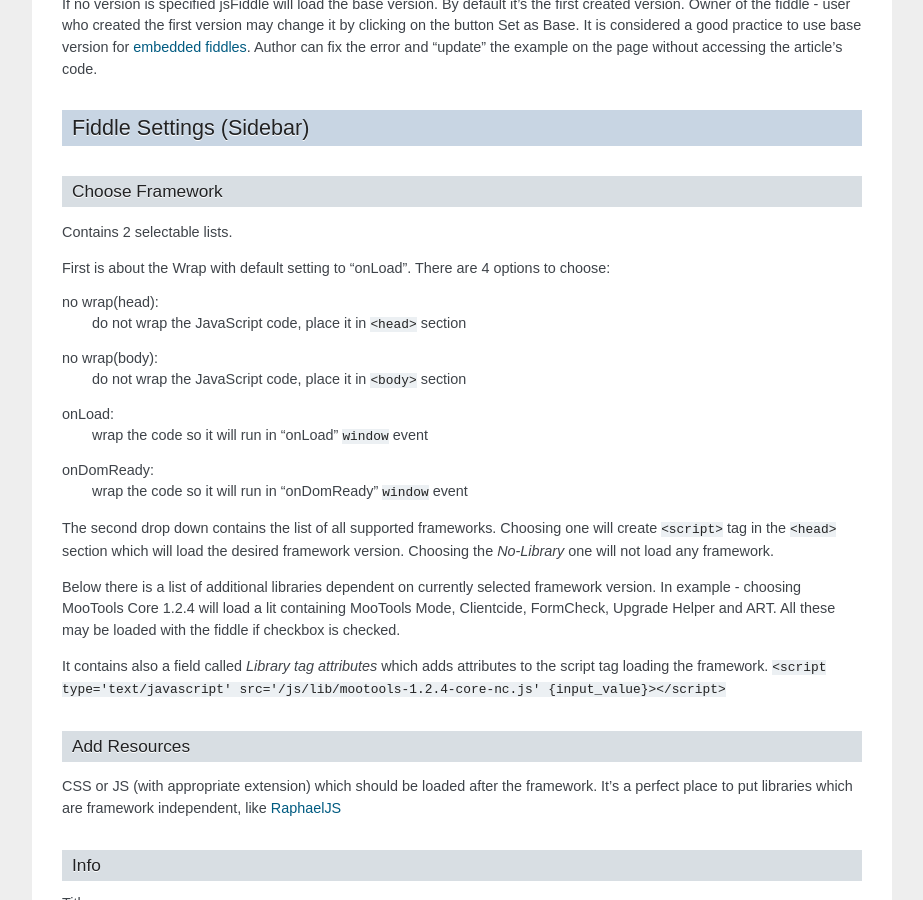
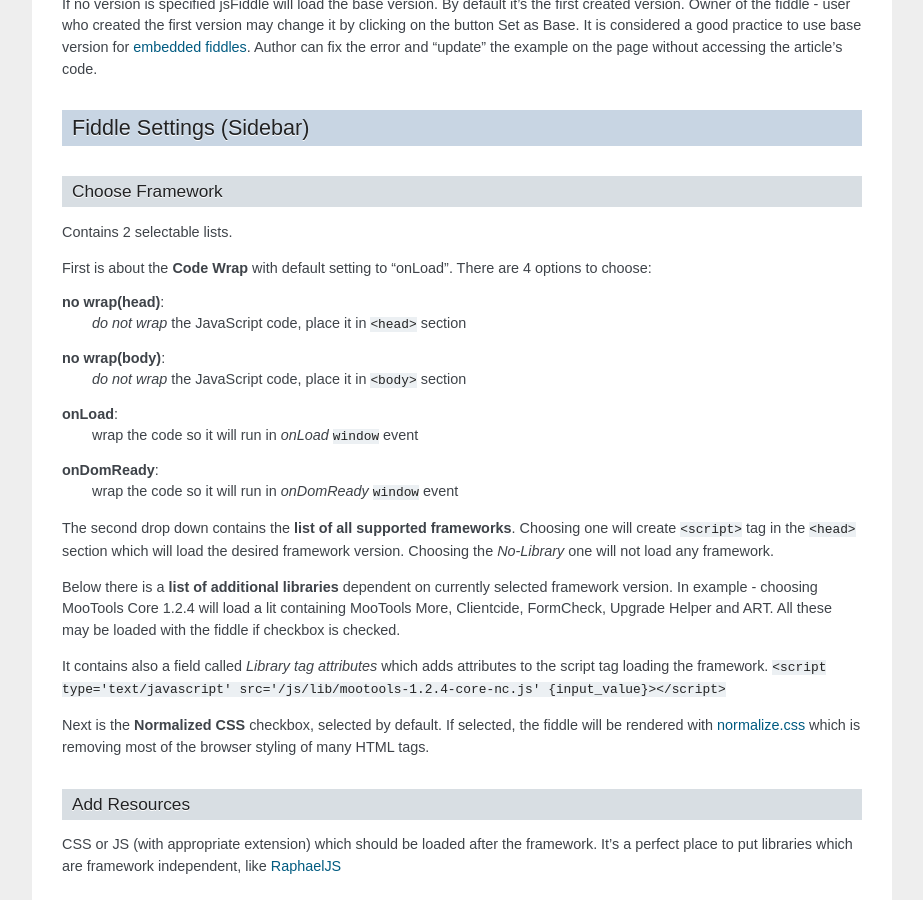
Before and after one commit to jsfiddle/jsfiddle-users, a Sphinx documentation site: the page built from docs/basic/introduction.rst, in a window 1280 px wide and 900 px high, scrolled down 1733 px. Shown: the whole window, without its empty margins (198-1121 px from the left). Built offline with Sphinx 7.4.7, drawn with Linux system fonts in a browser that asks for light colours; pages that are not in the unit, such as notebooks, are missing from menus.

Commit message:
normalize CSS added

```diff
--- a/docs/basic/introduction.rst
+++ b/docs/basic/introduction.rst
@@ -102,30 +102,37 @@ Choose Framework
 ----------------
 Contains 2 selectable lists.
 
-First is about the Wrap with default setting to "onLoad". There are 4 options to choose:
+First is about the **Code Wrap** with default setting to "onLoad". There are 4 options to choose:
 
-no wrap(head):
-   do not wrap the JavaScript code, place it in ``<head>`` section
+**no wrap(head)**:
+   *do not wrap* the JavaScript code, place it in ``<head>`` section
 
-no wrap(body):
-   do not wrap the JavaScript code, place it in ``<body>`` section
+**no wrap(body)**:
+   *do not wrap* the JavaScript code, place it in ``<body>`` section
 
-onLoad:
-   wrap the code so it will run in "onLoad" ``window`` event
+**onLoad**:
+   wrap the code so it will run in *onLoad* ``window`` event
 
-onDomReady:
-   wrap the code so it will run in "onDomReady" ``window`` event
+**onDomReady**:
+   wrap the code so it will run in *onDomReady* ``window`` event
 
-The second drop down contains the list of all supported frameworks. Choosing one will create ``<script>`` tag in
+The second drop down contains the **list of all supported frameworks**. Choosing one will create ``<script>`` tag in
 the ``<head>`` section which will load the desired framework version. Choosing the *No-Library* one will
 not load any framework.
 
-Below there is a list of additional libraries dependent on
-currently selected framework version. In example - choosing MooTools Core 1.2.4 will load a lit containing MooTools Mode,
+Below there is a **list of additional libraries** dependent on
+currently selected framework version. In example - choosing MooTools Core 1.2.4 will load a lit containing MooTools More,
 Clientcide, FormCheck, Upgrade Helper and ART. All these may be loaded with the fiddle if checkbox is checked.
 
 It contains also a field called *Library tag attributes* which adds attributes to the script tag loading the framework.
 ``<script type='text/javascript' src='/js/lib/mootools-1.2.4-core-nc.js' {input_value}></script>``
+
+.. _normalize_css:
+
+Next is the **Normalized CSS** checkbox, selected by default. If
+selected, the fiddle will be rendered with `normalize.css
+<http://jsfiddle.net/css/normalize.css>`_ which is removing most of the
+browser styling of many HTML tags.
 
 Add Resources
 -------------
```
